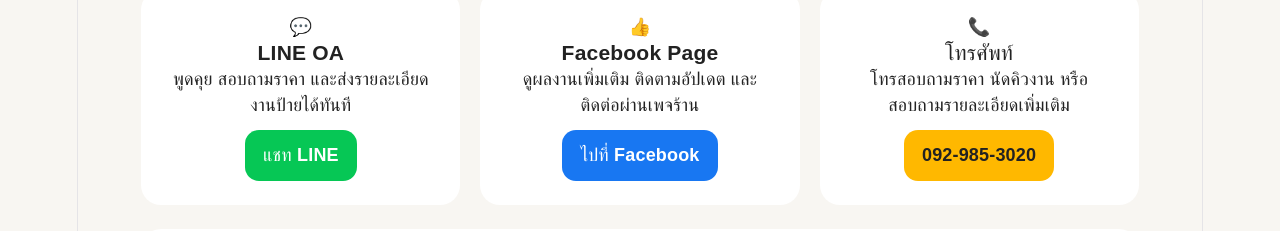
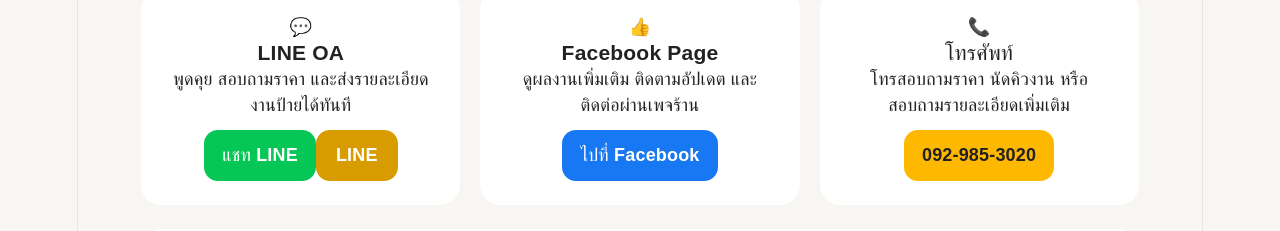
Before and after one commit to Tui-Satit/sign-shop, a React (Vite) app: page / in a window 1280 px wide. Shown: the part 2920-3151 px from the top of the page. Built offline with nearby package versions, Linux system fonts and the light colour scheme.

Commit message:
Edit LINE contact

```diff
--- a/src/App.jsx
+++ b/src/App.jsx
@@ -216,13 +216,21 @@
                   <h3>LINE OA</h3>
                   <p>พูดคุย สอบถามราคา และส่งรายละเอียดงานป้ายได้ทันที</p>
                   <a
-                    href="https://line.me/R/oaMessage/@ุ611cpkqx/?สนใจทำป้ายครับ"
+                    href="https://line.me/R/oaMessage/@ุ611cpkqx/Text=?สนใจทำป้ายครับ"
                     target="_blank"
                     rel="noopener noreferrer"
                     className="contact-btn line-btn"
                   >
                     แชท LINE
                   </a>
+                  <a
+              href="https://line.me/R/oaMessage/@611cpkqx/"
+              target="_blank"
+              rel="noopener noreferrer"
+              className="btn primary"
+            >
+              LINE
+            </a>
                 </div>
               </div>
 
```
